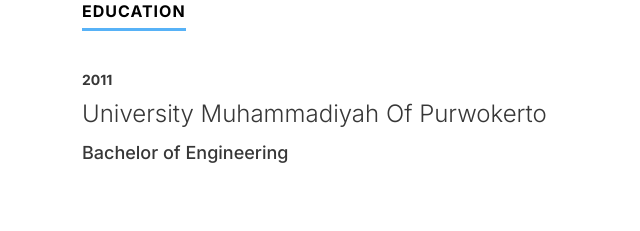
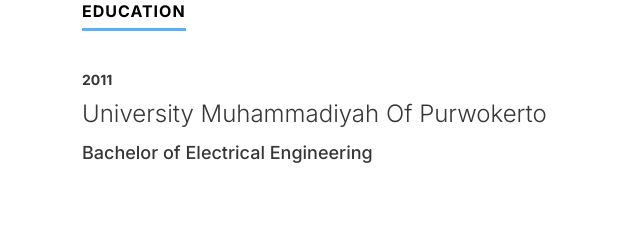
Before and after one commit to danangindrak/danangindrak, a plain HTML site: page index.html in a window 1280 px wide. Shown: the part 1840-2071 px from the top of the page, without its empty margins (0-640 px from the left). Drawn offline with nearby package versions, Linux system fonts and the light colour scheme.

Commit message:
update faculty

```diff
--- a/index.html
+++ b/index.html
@@ -174,7 +174,7 @@
             <section>
               <span class="ds-year">2011</span>
               <h3 class="ds-officename"> University Muhammadiyah Of Purwokerto</h3>
-              <span class="ds-department">Bachelor of Engineering</span>
+              <span class="ds-department">Bachelor of Electrical Engineering</span>
 
             </section>
           </div>
```
